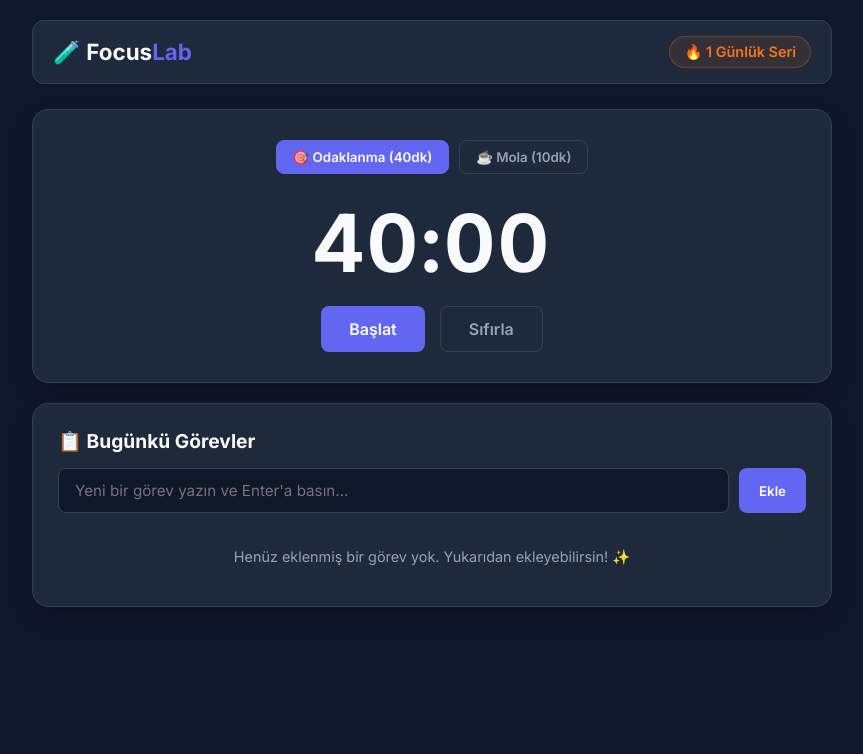
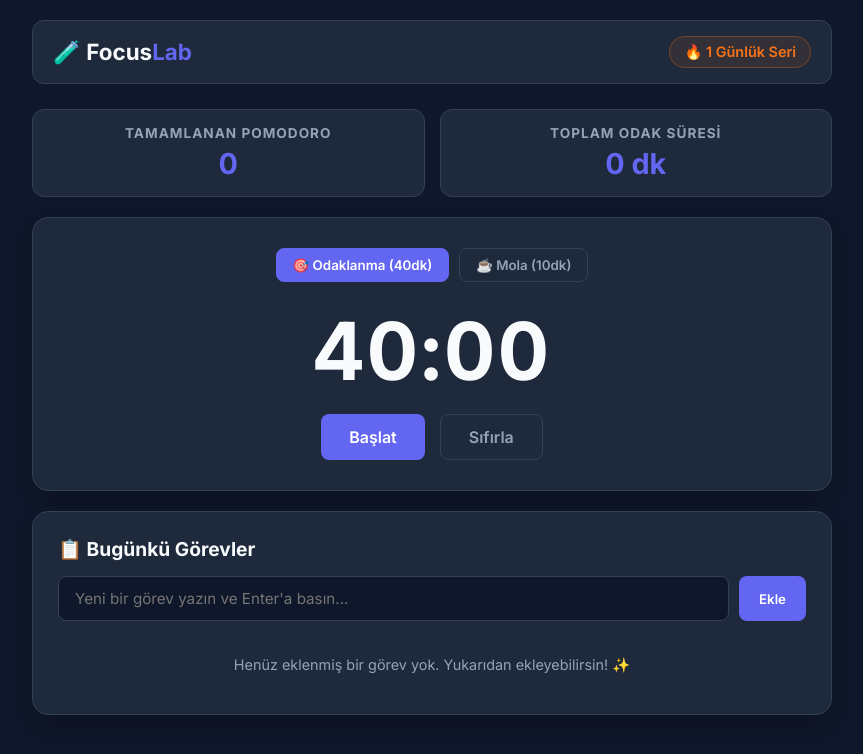
Before and after one commit to utkukuslu27-creator/focus-lab, a plain HTML site: page index.html in a window 1280 px wide. Shown: the whole page, without its empty margins (208-1071 px from the left). Drawn offline with Linux system fonts and the light colour scheme.

Commit message:
Add files via upload

```diff
--- a/index.html
+++ b/index.html
@@ -78,6 +78,35 @@
             display: flex;
             flex-direction: column;
             gap: 20px;
+        }
+
+        /* İSTATİSTİK KARTLARI */
+        .stats-grid {
+            display: grid;
+            grid-template-columns: 1fr 1fr;
+            gap: 15px;
+        }
+
+        .stat-card {
+            background-color: var(--card-bg);
+            border: 1px solid var(--border-color);
+            border-radius: 12px;
+            padding: 15px 20px;
+            text-align: center;
+        }
+
+        .stat-card h3 {
+            font-size: 0.85rem;
+            color: var(--text-muted);
+            text-transform: uppercase;
+            letter-spacing: 1px;
+            margin-bottom: 5px;
+        }
+
+        .stat-card .value {
+            font-size: 1.8rem;
+            font-weight: 700;
+            color: var(--accent-color);
         }
 
         /* POMODORO KARTI */
@@ -284,6 +313,18 @@
     </header>
 
     <main>
+        <!-- İSTATİSTİK PANANELİ -->
+        <div class="stats-grid">
+            <div class="stat-card">
+                <h3>Tamamlanan Pomodoro</h3>
+                <div class="value" id="pomo-count">0</div>
+            </div>
+            <div class="stat-card">
+                <h3>Toplam Odak Süresi</h3>
+                <div class="value" id="total-time">0 dk</div>
+            </div>
+        </div>
+
         <!-- POMODORO SAYAÇ ALANI -->
         <div class="timer-card">
             <div class="mode-buttons">
@@ -313,7 +354,16 @@
     </main>
 
     <script>
-        /* --- SAYAÇ MANTIĞI VE SES BİLDİRİMİ --- */
+        /* --- İSTATİSTİK MANTIĞI --- */
+        let completedPomos = parseInt(localStorage.getItem('focuslab_pomos')) || 0;
+
+        function updateStatsDisplay() {
+            document.getElementById('pomo-count').textContent = completedPomos;
+            const totalMinutes = completedPomos * 40; // Her Pomodoro 40 Dk
+            document.getElementById('total-time').textContent = `${totalMinutes} dk`;
+        }
+
+        /* --- SAYAÇ VE SES MANTIĞI --- */
         let timeLeft = 40 * 60;
         let timerId = null;
         let isWorkMode = true;
@@ -323,7 +373,6 @@
         const workBtn = document.getElementById('mode-work');
         const breakBtn = document.getElementById('mode-break');
 
-        // Tarayıcı içi bip sesi üretici (Harici dosyaya ihtiyaç duymaz)
         function playBeep() {
             try {
                 const audioCtx = new (window.AudioContext || window.webkitAudioContext)();
@@ -331,7 +380,7 @@
                 const gainNode = audioCtx.createGain();
 
                 oscillator.type = 'sine';
-                oscillator.frequency.setValueAtTime(587.33, audioCtx.currentTime); // D5 notası
+                oscillator.frequency.setValueAtTime(587.33, audioCtx.currentTime);
                 gainNode.gain.setValueAtTime(0.1, audioCtx.currentTime);
 
                 oscillator.connect(gainNode);
@@ -362,8 +411,17 @@
                     } else {
                         clearInterval(timerId);
                         timerId = null;
-                        playBeep(); // Süre bitince zil çal!
-                        alert(isWorkMode ? "40 dakikalık odaklanma süresi bitti! Mola zamanı! 🎉" : "10 dakikalık mola bitti! Çalışmaya dönme vakti. 💪");
+                        playBeep();
+
+                        if (isWorkMode) {
+                            completedPomos++;
+                            localStorage.setItem('focuslab_pomos', completedPomos);
+                            updateStatsDisplay();
+                            alert("40 dakikalık odaklanma bitti! Tebrikler, +1 Pomodoro kazandın! 🎉");
+                        } else {
+                            alert("10 dakikalık mola bitti! Çalışmaya dönme vakti. 💪");
+                        }
+
                         startBtn.textContent = "Başlat";
                     }
                 }, 1000);
@@ -461,7 +519,9 @@
             renderTodos();
         }
 
+        // Sayfa yüklendiğinde çağrılanlar
         renderTodos();
+        updateStatsDisplay();
     </script>
 </body>
 </html>
```
